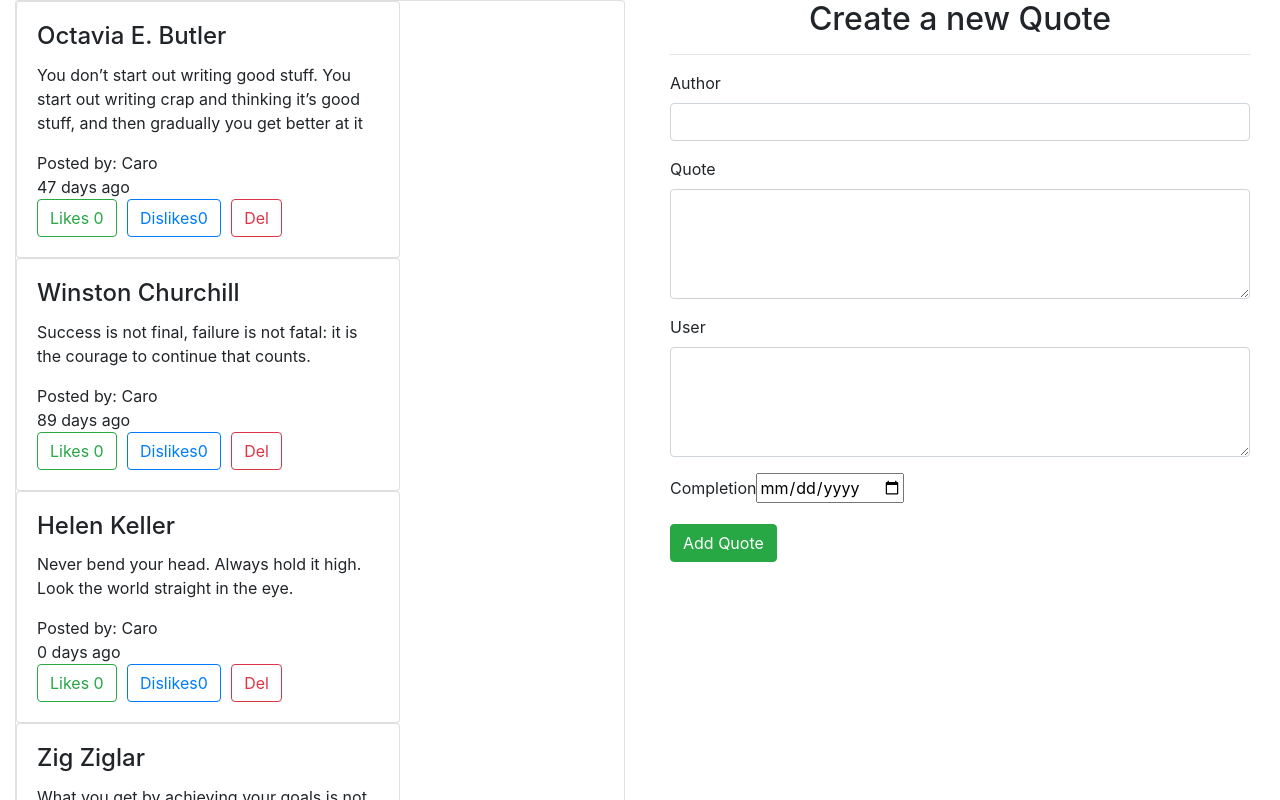
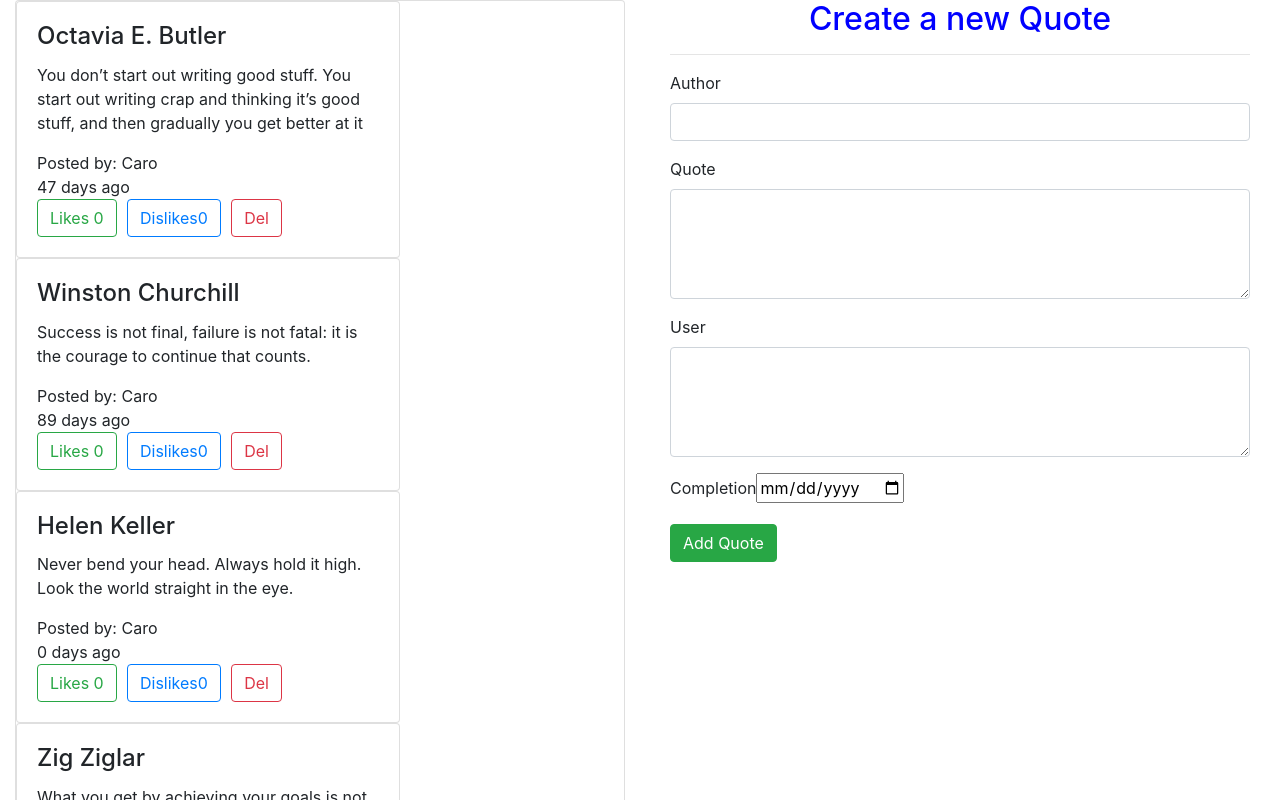
Before and after one commit to carol-wambui/New-quotes, an Angular app: page / in a window 1280 px wide. Shown: the top 800 px of the page. Built offline with nearby package versions, Linux system fonts and the light colour scheme.

Commit message:
link form

```diff
--- a/src/app/quote-form/quote-form.component.css
+++ b/src/app/quote-form/quote-form.component.css
@@ -0,0 +1,3 @@
+h2{
+    color:blue;
+}
```
